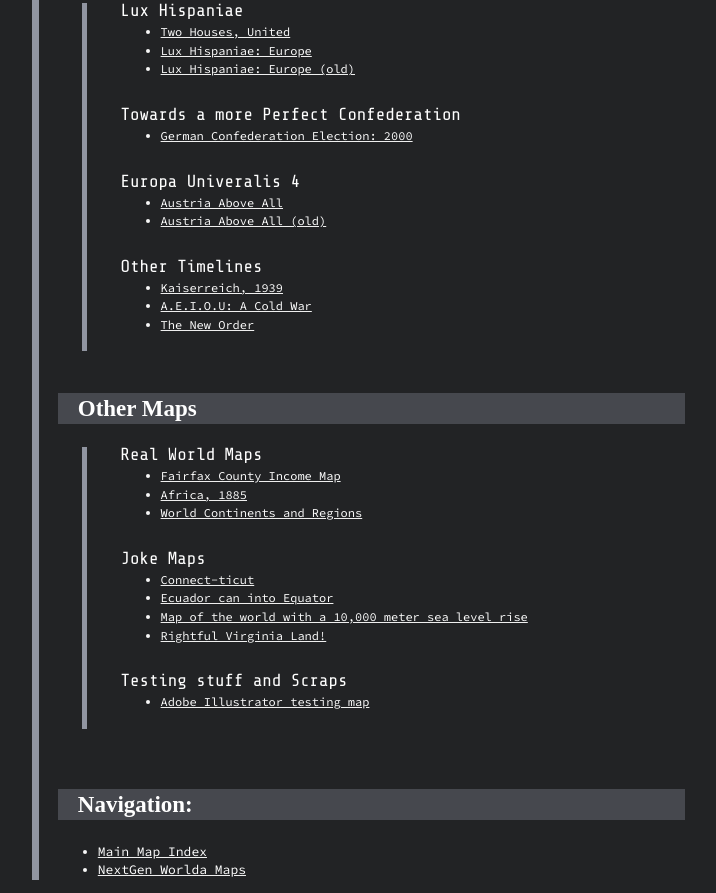
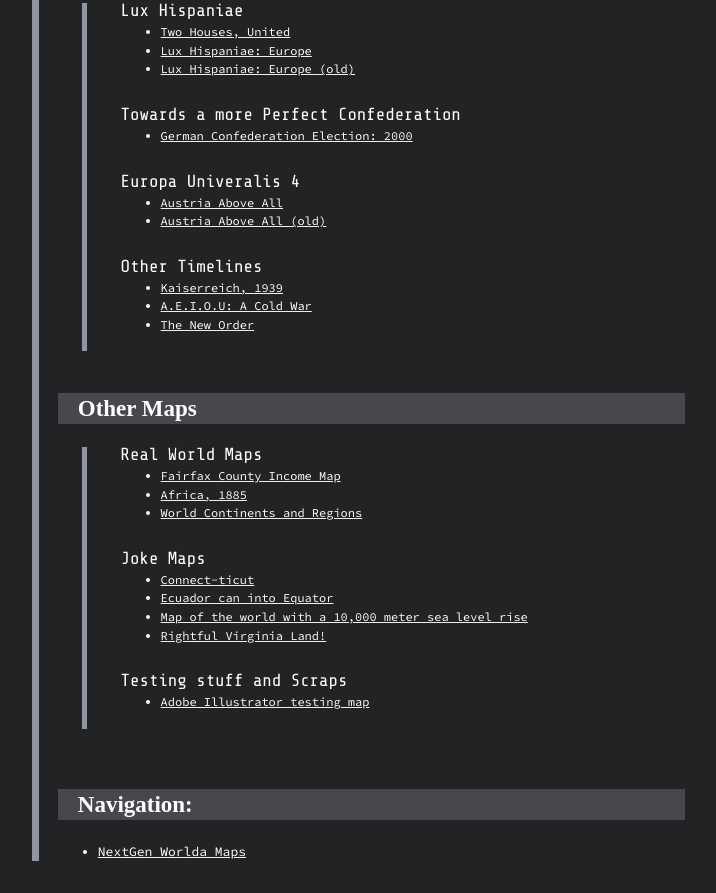
Before and after one commit to Hadaril/hadaril.github.io, a plain HTML site: page index.html in a window 1280 px wide. Shown: the part 2670-3563 px from the top of the page, without its empty margins (250-966 px from the left). Drawn offline with nearby package versions, Linux system fonts and the light colour scheme.

Commit message:
minor change
removed "main map index" link on index page.

```diff
--- a/index.html
+++ b/index.html
@@ -206,7 +206,6 @@
 </div>
 </br></br>
 <h3>Navigation:</h3><ul>
-	<li><a href="index.html"> Main Map Index </a></li>
 	<li><a href="WorldaIndex.html"> NextGen Worlda Maps </a></li></ul>
 </body>
 </html>
```
